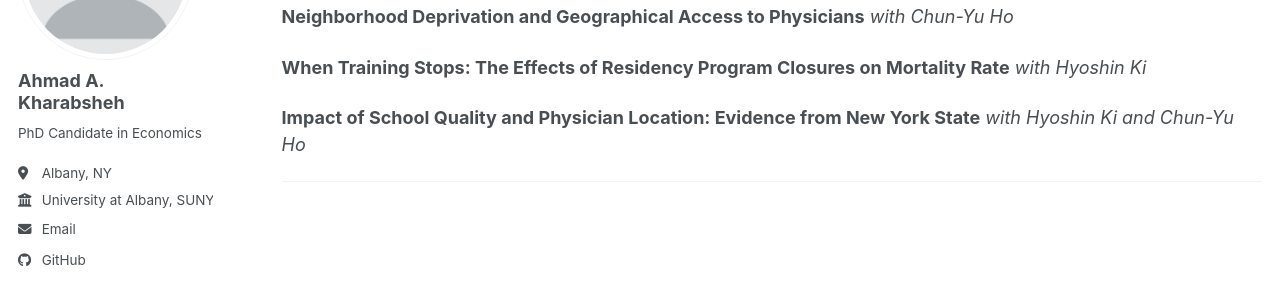
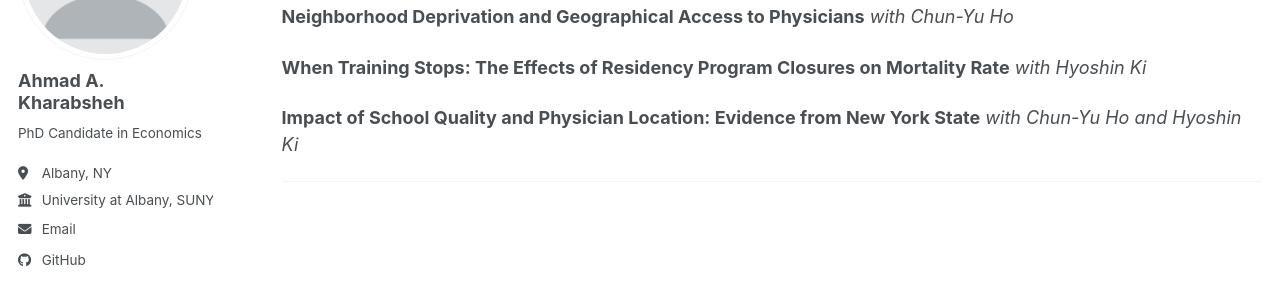
Before and after one commit to Kharabshehahmad/Kharabshehahmad.github.io, a Jekyll site: the page built from _pages/publications.md, in a window 1280 px wide. Shown: the part 214-514 px from the top of the page. Built offline with Jekyll 4.4.1, drawn with Linux system fonts in a browser that asks for light colours; a script bundle is joined from its source files by our own code; library files that are not in the unit come from our copies.

```diff
--- a/_pages/publications.md
+++ b/_pages/publications.md
@@ -14,6 +14,6 @@ author_profile: true
 *with Hyoshin Ki*
 
 **Impact of School Quality and Physician Location: Evidence from New York State**
-*with Hyoshin Ki and Chun-Yu Ho*
+*with Chun-Yu Ho and Hyoshin Ki*
 
 ---
```
